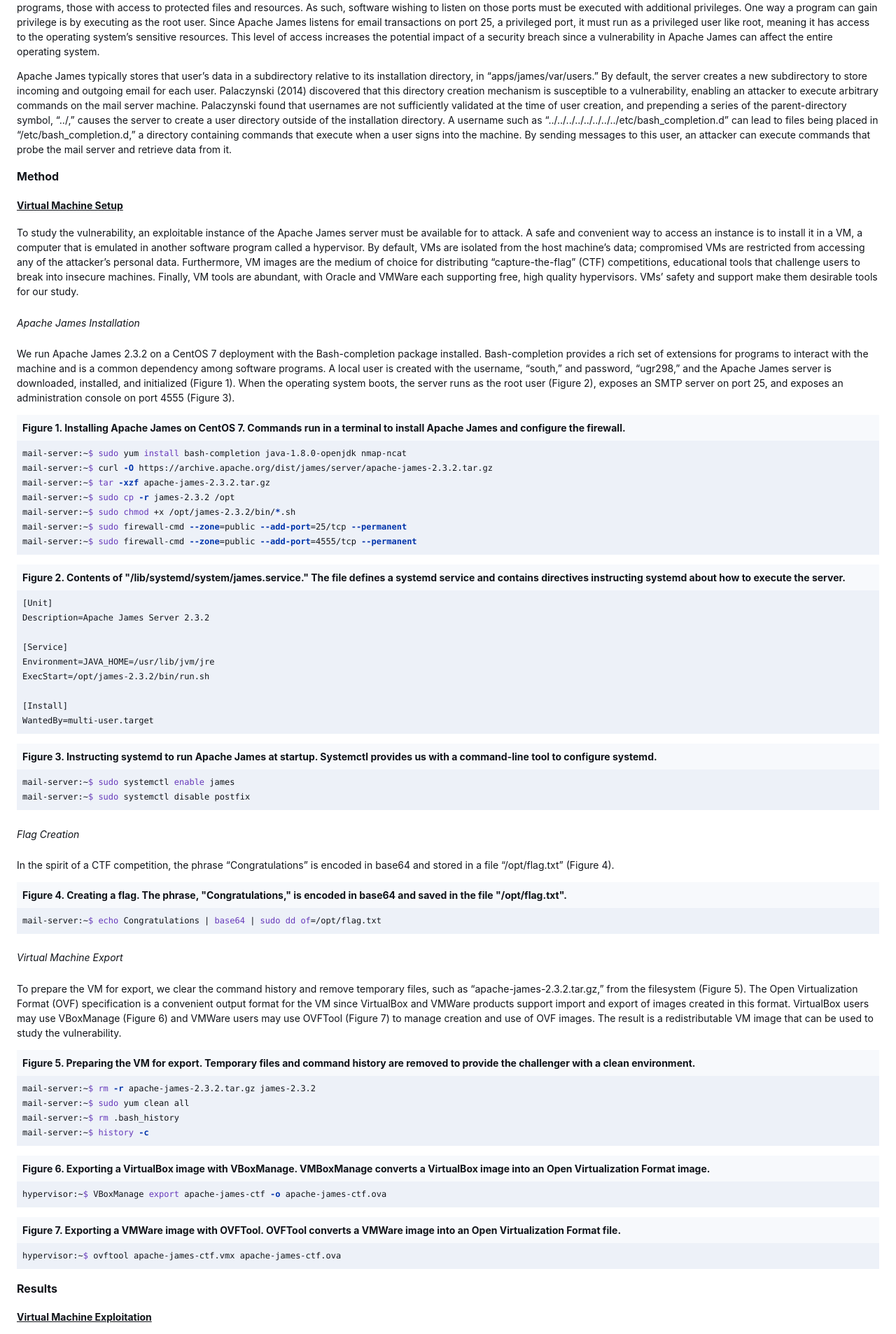
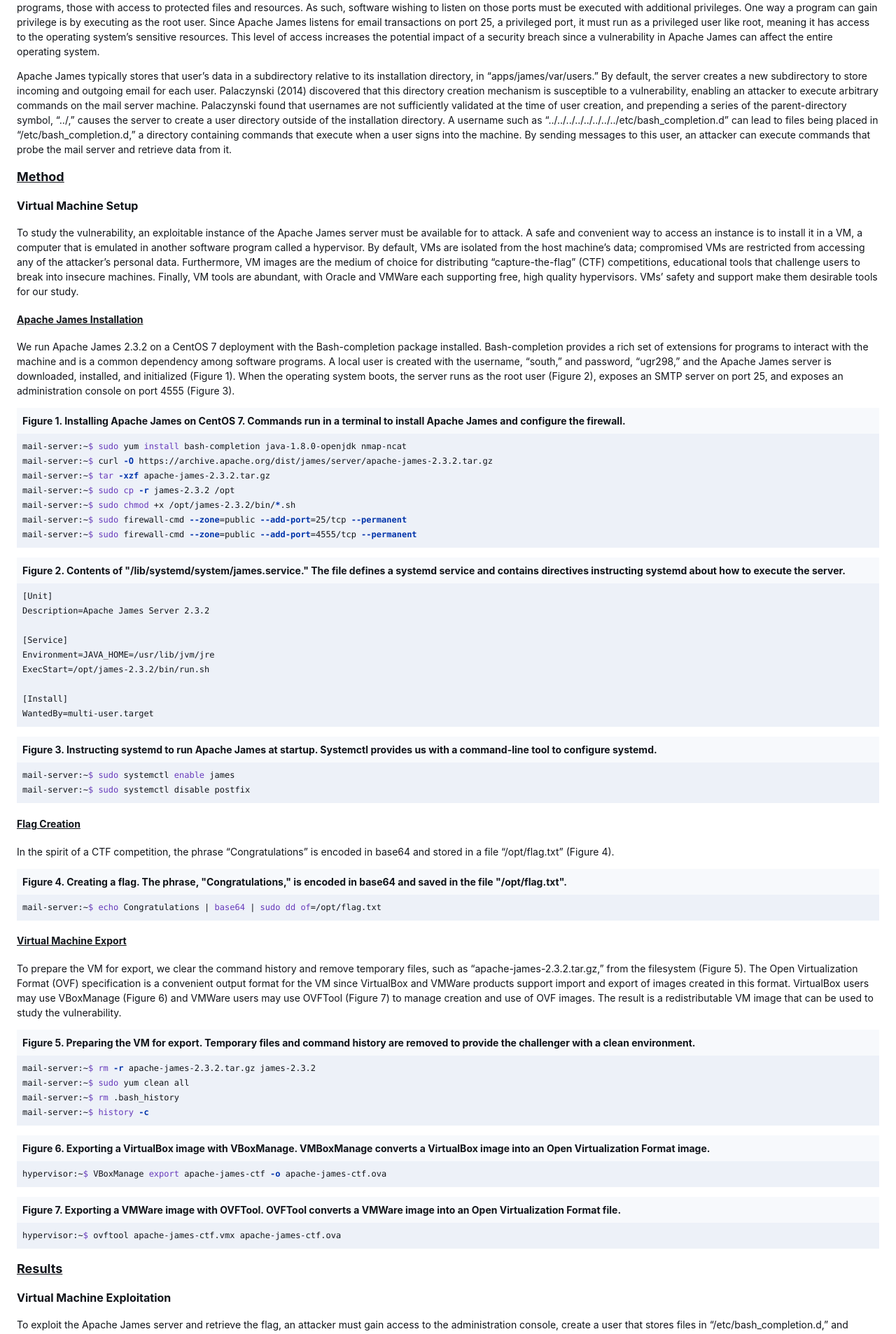
Before and after one commit to kjiwa/crimsonglow, a Jekyll site: the page built from _posts/2016-06-01-exploiting-apache-james-2.3.2.markdown, in a window 1280 px wide. Shown: the part 525-2432 px from the top of the page at 70% size. Built offline with Jekyll 4.4.1, drawn with Linux system fonts in a browser that asks for light colours.

Commit message:
Improve accessibility, navigation semantics, touch targets, and heading hierarchy

```diff
--- a/_layouts/default.html
+++ b/_layouts/default.html
@@ -13,11 +13,12 @@
     {% include person.html %}
   </head>
   <body>
+    <a href="#main" class="skip-link">Skip to content</a>
     <header>
       <a href="{{ site.home }}/">{{ site.handle }}</a>
-      <div class="header-avatar">{% include avatar.svg %}</div>
+      <a href="{{ site.home }}/" class="header-avatar" aria-label="{{ site.handle }}">{% include avatar.svg %}</a>
     </header>
-    <main>
+    <main id="main">
       <article>
         <h1>{{ page.title }}</h1>
         <div class="content">{{ content }}</div>
--- a/_posts/2010-09-01-dos-boot-sector.markdown
+++ b/_posts/2010-09-01-dos-boot-sector.markdown
@@ -10,8 +10,8 @@
 
 MS-DOS expects the disk to be formatted with the FAT file system and will populate the boot sector with an 8 B OEM name and a 51 B data structure known as the BIOS parameter block. The first 3 B are expected to contain a jump instruction. This finally leaves us with 448 B for code. Had I been writing a production DOS boot sector, I would have written the code in an assembly language under such extreme constraints. However, as a philocalist and masochist I felt compelled to write legible code and decided to use C.
 
-<div class="dos-boot-sector-table">
-  <table>
+<div class="dos-boot-sector-table" role="region" aria-label="MS-DOS boot sector byte grid">
+  <table role="presentation">
     <tbody>
     {% assign x = 0 %}
     {% for r in (0..15) %}
--- a/_posts/2016-06-01-exploiting-apache-james-2.3.2.markdown
+++ b/_posts/2016-06-01-exploiting-apache-james-2.3.2.markdown
@@ -17,13 +17,13 @@
 
 Apache James typically stores that user's data in a subdirectory relative to its installation directory, in "apps/james/var/users." By default, the server creates a new subdirectory to store incoming and outgoing email for each user. Palaczynski (2014) discovered that this directory creation mechanism is susceptible to a vulnerability, enabling an attacker to execute arbitrary commands on the mail server machine. Palaczynski found that usernames are not sufficiently validated at the time of user creation, and prepending a series of the parent-directory symbol, "../," causes the server to create a user directory outside of the installation directory. A username such as "../../../../../../../../etc/bash_completion.d" can lead to files being placed in "/etc/bash_completion.d," a directory containing commands that execute when a user signs into the machine. By sending messages to this user, an attacker can execute commands that probe the mail server and retrieve data from it.
 
-### Method
+## Method
 
-#### Virtual Machine Setup
+### Virtual Machine Setup
 
 To study the vulnerability, an exploitable instance of the Apache James server must be available for to attack. A safe and convenient way to access an instance is to install it in a VM, a computer that is emulated in another software program called a hypervisor. By default, VMs are isolated from the host machine's data; compromised VMs are restricted from accessing any of the attacker's personal data. Furthermore, VM images are the medium of choice for distributing "capture-the-flag" (CTF) competitions, educational tools that challenge users to break into insecure machines. Finally, VM tools are abundant, with Oracle and VMWare each supporting free, high quality hypervisors. VMs' safety and support make them desirable tools for our study.
 
-##### Apache James Installation
+#### Apache James Installation
 
 We run Apache James 2.3.2 on a CentOS 7 deployment with the Bash-completion package installed. Bash-completion provides a rich set of extensions for programs to interact with the machine and is a common dependency among software programs. A local user is created with the username, "south," and password, "ugr298," and the Apache James server is downloaded, installed, and initialized (Figure 1). When the operating system boots, the server runs as the root user (Figure 2), exposes an SMTP server on port 25, and exposes an administration console on port 4555 (Figure 3).
 
@@ -60,7 +60,7 @@
 mail-server:~$ sudo systemctl disable postfix
 {% endhighlight %}
 
-##### Flag Creation
+#### Flag Creation
 
 In the spirit of a CTF competition, the phrase "Congratulations" is encoded in base64 and stored in a file "/opt/flag.txt" (Figure 4).
 
@@ -70,7 +70,7 @@
 mail-server:~$ echo Congratulations | base64 | sudo dd of=/opt/flag.txt
 {% endhighlight %}
 
-##### Virtual Machine Export
+#### Virtual Machine Export
 
 To prepare the VM for export, we clear the command history and remove temporary files, such as "apache-james-2.3.2.tar.gz," from the filesystem (Figure 5). The Open Virtualization Format (OVF) specification is a convenient output format for the VM since VirtualBox and VMWare products support import and export of images created in this format. VirtualBox users may use VBoxManage (Figure 6) and VMWare users may use OVFTool (Figure 7) to manage creation and use of OVF images. The result is a redistributable VM image that can be used to study the vulnerability.
 
@@ -95,13 +95,13 @@
 hypervisor:~$ ovftool apache-james-ctf.vmx apache-james-ctf.ova
 {% endhighlight %}
 
-### Results
+## Results
 
-#### Virtual Machine Exploitation
+### Virtual Machine Exploitation
 
 To exploit the Apache James server and retrieve the flag, an attacker must gain access to the administration console, create a user that stores files in "/etc/bash_completion.d," and enqueue commands that scan the system and retrieve the flag. The command output is transmitted to the attacker once an attacker signs in.
 
-##### Scan Open Ports
+#### Scan Open Ports
 
 Scanning the VM with nmap reveals that ports 25 and 4555 are open (Figure 8). Port 25 is registered as the default SMTP port, giving us a hint that an email server may be running on this machine. A custom program or a telnet session can establish a connection to the machine to learn more about the services running on those ports. Fortunately for attackers, Apache James prints a status message identifying itself and its version number when new connections are made. Connections to port 25 produce the message, "JAMES SMTP Server 2.3.2" (Figure 9), and connections to port 4555 produce the message, "JAMES Remote Administration Tool 2.3.2" (Figure 10). These messages tell us the server is vulnerable and its administration console is exposed.
 
@@ -143,7 +143,7 @@
 Login id:
 {% endhighlight %}
 
-##### Create an Exploitable User
+#### Create an Exploitable User
 
 By default, the Apache James administrator has the same username and password, "root." Using these credentials gives us access to the administration console, where we can create new users with the "adduser" command (Figure 11). The format of the command is "adduser <username> <password>," where "<username>" represents the username to be created, and "<password>" represents the user's password. To gain the ability to put files in "/etc/bash_completion.d," we create a mail user with the username "../../../../../../../../etc/bash_completion.d" with the command "adduser ../../../../../../../../etc/bash_completion.d exploit" (Figure 12). To verify the user's data was created, sign in to the VM and list the contents of "/etc/bash_completion.d."
 
@@ -173,7 +173,7 @@
 User ../../../../../../../../etc/bash_completion.d added
 {% endhighlight %}
 
-##### Scan the Filesystem
+#### Scan the Filesystem
 
 To capture the flag, we first issue commands to scan the machine's filesystem and output the contents of the flag:
 
@@ -212,9 +212,9 @@
 Congratulations
 {% endhighlight %}
 
-### Discussion
+## Discussion
 
-#### Root Cause
+### Root Cause
 
 An update, Apache 2.3.2.1, was released to address the vulnerability. Comparing the source code between 2.3.2 and 2.3.2.1 shows the bug stems from the file, "src/java/org/apache/james/userrepository/UsersFileRepository.java." The fix adds a validation step that checks for partial RFC 3696 conformance, ensuring that characters such as "." and "/" cannot be used in a username (Figure 16). The fix highlights the importance of input validation and its consequences when it is forgotten. It reminds us that while maintaining up-to-date software is important, critical issues may remain unnoticed for many years.
 
@@ -307,11 +307,11 @@
 }
 {% endhighlight %}
 
-#### Defense
+### Defense
 
 The VM can be protected with a combination of techniques that isolate the server from system resources and restrict access to the machine. When used together, they can provide more than adequate protection despite the presence of a software bug.
 
-##### Change the Root Password
+#### Change the Root Password
 
 The root password can be set through the administration console (Figure 17). Changing the password makes an attack more time-consuming by increasing the effort required to gain access.
 
@@ -331,7 +331,7 @@
 setpassword root thisisthenewrootpassword
 {% endhighlight %}
 
-##### Restrict Access to the Administration Console
+#### Restrict Access to the Administration Console
 
 To limit the attack surface, the administration console should only be accessible from the local machine or from a whitelist of IP ranges, such as those on an internal network (Figure 18). These restrictions are effective because they require the attacker to devise an alternate means of accessing the machine.
 
@@ -341,7 +341,7 @@
 mail-server:~$ sudo firewall-cmd --zone=public --remove-port=4555/tcp --permanent
 {% endhighlight %}
 
-##### Uninstall Bash-Completion
+#### Uninstall Bash-Completion
 
 The vulnerability cannot be exploited as described without the presence of Bash-completion on the mail server machine. Though there are other executable paths on the system, e.g. "/etc/rc.d," removing Bash-completion decreases an attacker's options and increases the effort required to exploit the machine (Figure 19).
 
@@ -351,7 +351,7 @@
 mail-server:~$ sudo yum remove bash-completion
 {% endhighlight %}
 
-##### Run the Server as an Unprivileged User
+#### Run the Server as an Unprivileged User
 
 Running the server as an unprivileged user is the most effective of the techniques described here. The default configuration lends the server to run as the root user due to the need to bind to port 25, a privileged port. Choosing a port above 1023 removes this restriction and allows us to run the server as an unprivileged user (Figures 20 and 21) and on an unprivileged port (Figure 22). To continue serving SMTP requests on port 25, the firewall can forward requests to the new, unprivileged port (Figure 23). In this mode, the server is limited in its use of system resources. An attacker trying to create an exploitable user will fail because the server can no longer alter the contents of "/etc/bash_completion.d."
 
--- a/_posts/2016-11-08-software-job-search.markdown
+++ b/_posts/2016-11-08-software-job-search.markdown
@@ -7,5 +7,5 @@
 This is a presentation I delivered to students at South Seattle College on November 8, 2016. I described the application and interview processes at technology companies, introduced sample interview questions, and provided advice based on my own experiences.
 
 <div class="software-job-search-div">
-  <iframe class="software-job-search-iframe" src="https://docs.google.com/presentation/d/e/2PACX-1vQ1m_TfD6LmX110euUYDvG3GaMQO8Wt9dF3ON5gSD9rhuYjlkIiF_1XKoD74yMpLp2OMylTP4QievbB/embed?start=false&loop=false&delayms=3000" allowfullscreen="true" mozallowfullscreen="true" webkitallowfullscreen="true"></iframe>
+  <iframe class="software-job-search-iframe" title="Software Job Search Presentation Slides" src="https://docs.google.com/presentation/d/e/2PACX-1vQ1m_TfD6LmX110euUYDvG3GaMQO8Wt9dF3ON5gSD9rhuYjlkIiF_1XKoD74yMpLp2OMylTP4QievbB/embed?start=false&loop=false&delayms=3000" allowfullscreen="true"></iframe>
 </div>
--- a/_sass/avatar.scss
+++ b/_sass/avatar.scss
@@ -1,3 +1,8 @@
+.header-avatar {
+  display: inline-flex;
+  align-items: center;
+}
+
 .header-avatar svg {
   fill: none;
   stroke: #fff;
--- a/_sass/main.scss
+++ b/_sass/main.scss
@@ -74,6 +74,11 @@
   }
 }
 
+:focus-visible {
+  outline: 2px solid var(--color-link);
+  outline-offset: 2px;
+}
+
 body {
   background-color: var(--color-canvas);
   color: var(--color-text-primary);
@@ -82,6 +87,23 @@
   line-height: var(--line-height);
   margin: 0;
   padding: var(--space-1);
+}
+
+.skip-link {
+  background-color: var(--color-header-bg);
+  border: 1px solid #fff;
+  color: #fff;
+  font-weight: bold;
+  left: var(--space-1);
+  padding: var(--space-1) var(--space-2);
+  position: absolute;
+  top: -100px;
+  z-index: 100;
+
+  &:focus-visible {
+    outline: 2px solid #fff;
+    top: var(--space-1);
+  }
 }
 
 header {
@@ -98,6 +120,10 @@
 
 header a {
   color: #fff;
+
+  &:focus-visible {
+    outline: 2px solid #fff;
+  }
 }
 
 article {
@@ -189,6 +215,14 @@
   padding: 0 var(--space-1);
 }
 
+.home-links a {
+  align-items: center;
+  display: inline-flex;
+  justify-content: center;
+  min-height: 44px;
+  min-width: 44px;
+}
+
 .home-links svg {
   fill: var(--color-link);
   height: 32px;
```
